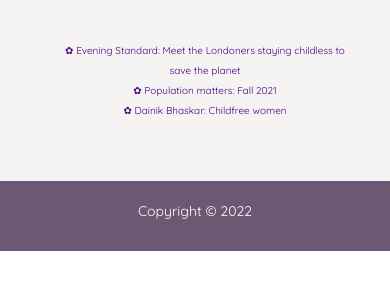
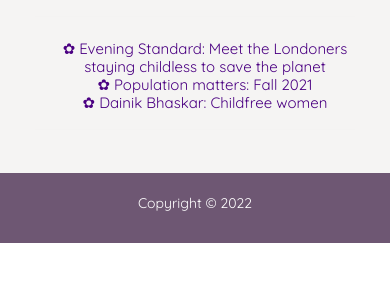
Before and after one commit to radhika-sivarajan/link-ladder, a plain HTML site: page index.html in a window 390 px wide. Shown: the part 396-686 px from the top of the page. Drawn offline with nearby package versions, Linux system fonts and the light colour scheme; a web font is replaced by a local one.

Commit message:
font size

```diff
--- a/assets/css/styles.css
+++ b/assets/css/styles.css
@@ -100,12 +100,9 @@ footer {
         font-size: 40px;
     }
 
-    .social-media-links .btn {
+    .social-media-links .btn,
+    .article-button {
         font-size: 20px;
-    }
-
-    .article-button {
-        font-size: 15px;
     }
 
     .articles-links li {
@@ -119,12 +116,9 @@ footer {
         font-size: 30px;
     }
 
-    .social-media-links .btn {
+    .social-media-links .btn,
+    .article-button {
         font-size: 15px;
-    }
-
-    .article-button {
-        font-size: 10px;
     }
 
     .articles-links li {
```
